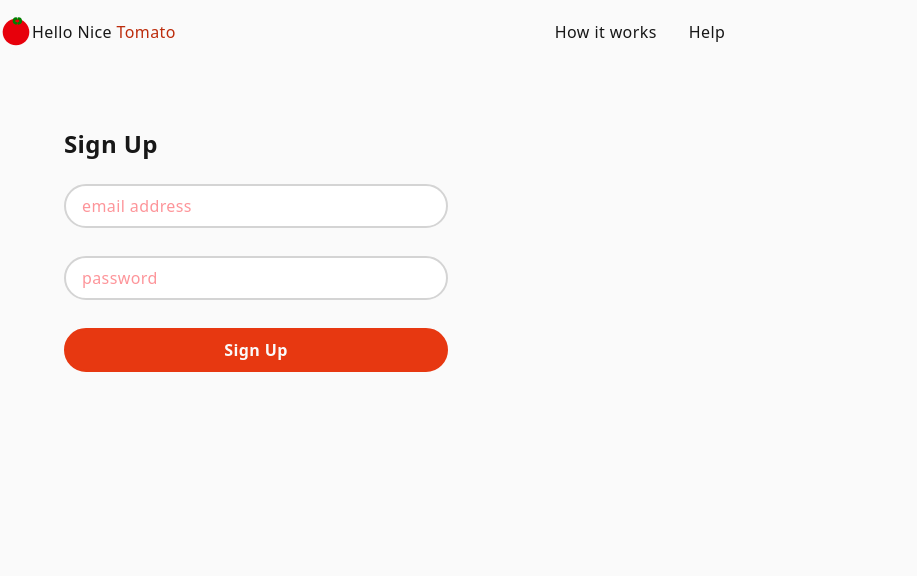
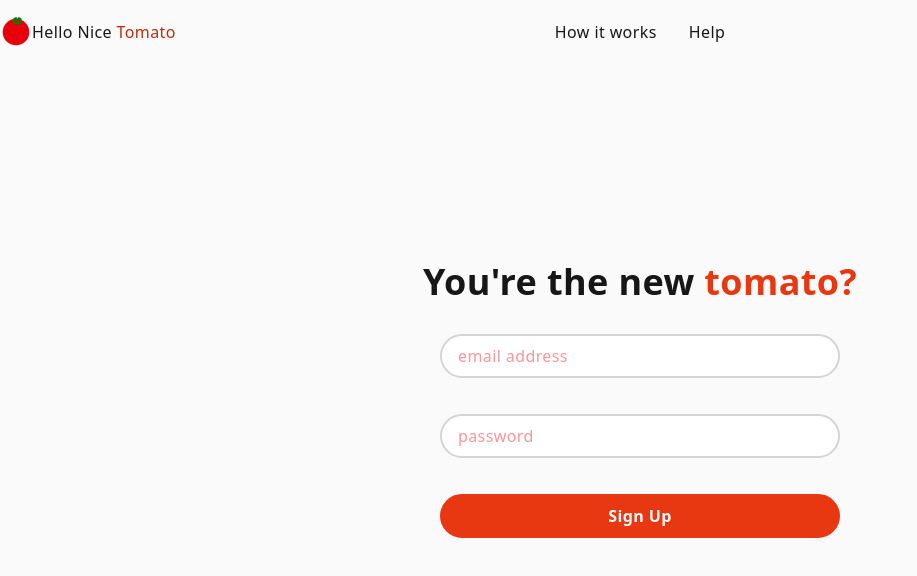
Before and after one commit to philipptpunkt/helloNiceTomato, a Next.js app: page /auth/signup in a window 1280 px wide. Shown: the top 576 px of the page, without its empty margins (0-917 px from the left). Built offline with nearby package versions, Linux system fonts and the light colour scheme; no server answers.

Commit message:
feat: add form page ui wrapper and update auth pages

```diff
--- a/src/app/auth/identify/page.tsx
+++ b/src/app/auth/identify/page.tsx
@@ -1,17 +1,13 @@
 import { ForgotPasswordForm } from "@/components/forms/ForgotPasswordForm"
-import { Section } from "@/design-system/Layout"
+import { SimpleFormPage } from "@/design-system/Layout"
 
 export default function IdentificationPage() {
   return (
-    <Section
-      horizontalPadding
-      className="flex flex-col justify-center items-center h-screen -mt-16"
+    <SimpleFormPage
+      title={{ default: "Your email", hightlight: "address" }}
+      description="Please enter your email address so we can reset your password."
     >
-      <h1 className="text-center md:text-left">Your email address</h1>
-      <p className="text-center md:text-left my-8 font-semibold">
-        Please enter your email address so we can reset your password.
-      </p>
       <ForgotPasswordForm />
-    </Section>
+    </SimpleFormPage>
   )
 }
--- a/src/app/auth/signin/page.tsx
+++ b/src/app/auth/signin/page.tsx
@@ -1,3 +1,12 @@
+import { SignInForm } from "@/components/forms/SignInForm"
+import { SimpleFormPage } from "@/design-system/Layout"
+
 export default function SignInPage() {
-  return <div>Sign In Page</div>
+  return (
+    <SimpleFormPage
+      title={{ default: "Welcome", hightlight: "back", reducedPadding: true }}
+    >
+      <SignInForm />
+    </SimpleFormPage>
+  )
 }
--- a/src/app/auth/signup/page.tsx
+++ b/src/app/auth/signup/page.tsx
@@ -1,12 +1,15 @@
-"use client"
-
 import { SignUpForm } from "@/components/forms/SignUpForm"
+import { SimpleFormPage } from "@/design-system/Layout"
 
 export default function SignUpPage() {
   return (
-    <div className="flex flex-col max-w-[32rem] p-16">
-      <h2 className="text-2xl font-bold mb-6">Sign Up</h2>
+    <SimpleFormPage
+      title={{
+        default: "You're the new",
+        hightlight: "tomato?",
+      }}
+    >
       <SignUpForm />
-    </div>
+    </SimpleFormPage>
   )
 }
--- a/src/app/auth/update-password/page.tsx
+++ b/src/app/auth/update-password/page.tsx
@@ -1,14 +1,10 @@
 import { UpdatePasswordForm } from "@/components/forms/UpdatePasswordForm"
-import { Section } from "@/design-system/Layout"
+import { SimpleFormPage } from "@/design-system/Layout"
 
 export default function UpdatePasswordPage() {
   return (
-    <Section
-      horizontalPadding
-      className="flex flex-col justify-center items-center h-screen -mt-16"
-    >
-      <h1>Update Password</h1>
+    <SimpleFormPage title={{ default: "Update", hightlight: "password" }}>
       <UpdatePasswordForm />
-    </Section>
+    </SimpleFormPage>
   )
 }
--- a/src/app/auth/verify/_components/ErrorMessage.tsx
+++ b/src/app/auth/verify/_components/ErrorMessage.tsx
@@ -21,7 +21,7 @@ export function ErrorMessage() {
       position: "top",
       alignment: "center",
     })
-    router.push("/")
+    router.push("/auth/signin")
   }
 
   const errorMessage =
--- a/src/app/globals.css
+++ b/src/app/globals.css
@@ -65,6 +65,7 @@
 
   /* Border Color Tokens */
   --color-border: var(--theme-color-border);
+  --color-border-soft: var(--theme-color-border-soft);
   --color-border-hover: var(--theme-color-border-hover);
 
   /* Miscellaneous Color Tokens */
@@ -94,6 +95,7 @@
     --theme-color-background-success: var(--color-green-100);
 
     --theme-color-border: var(--color-neutral-300);
+    --theme-color-border-soft: var(--color-neutral-200);
     --theme-color-border-hover: var(--color-neutral-500);
 
     --theme-color-focus: var(--color-sky-500);
@@ -120,6 +122,7 @@
     --theme-color-background-success: var(--color-green-950);
 
     --theme-color-border: var(--color-neutral-500);
+    --theme-color-border-soft: var(--color-neutral-600);
     --theme-color-border-hover: var(--color-neutral-800);
 
     --theme-color-focus: var(--color-sky-500);
--- a/src/components/forms/ForgotPasswordForm.tsx
+++ b/src/components/forms/ForgotPasswordForm.tsx
@@ -27,7 +27,7 @@ export function ForgotPasswordForm() {
   return (
     <form
       onSubmit={handleSubmit(resetPassword)}
-      className="w-full max-w-[400px]"
+      className="flex flex-col w-full max-w-[400px] gap-2"
     >
       <Input
         type="email"
--- a/src/components/forms/SignUpForm.tsx
+++ b/src/components/forms/SignUpForm.tsx
@@ -65,7 +65,10 @@ export function SignUpForm() {
   }
 
   return (
-    <form onSubmit={handleSubmit(handleSignUp)}>
+    <form
+      onSubmit={handleSubmit(handleSignUp)}
+      className="flex flex-col gap-2 w-full max-w-[400px]"
+    >
       {errors.root && (
         <div className="text-red-600 mb-4 text-sm">{errors.root.message}</div>
       )}
--- a/src/components/forms/UpdatePasswordForm.tsx
+++ b/src/components/forms/UpdatePasswordForm.tsx
@@ -38,7 +38,10 @@ export function UpdatePasswordForm() {
   }
 
   return (
-    <form onSubmit={handleSubmit(onSubmit)} className="w-full max-w-[400px]">
+    <form
+      onSubmit={handleSubmit(onSubmit)}
+      className="flex flex-col gap-2 w-full max-w-[400px]"
+    >
       <Input
         type="password"
         placeholder="New password"
--- /dev/null
+++ b/src/design-system/Layout/Headline.tsx
@@ -0,0 +1,55 @@
+import { cn } from "@/utils/cn"
+
+interface Shared {
+  size?: "normal" | "reduced"
+  className?: string
+}
+
+interface DefaultHeadline extends Shared {
+  type: "default"
+  text: string
+}
+
+interface HighlightHeadline extends Shared {
+  type: "highlight"
+  defaultText: string
+  highlightText: string
+}
+
+export type HeadlineProps = DefaultHeadline | HighlightHeadline
+
+export function Headline({
+  size = "normal",
+  className,
+  ...props
+}: HeadlineProps) {
+  const reducedSizeClasses = "text-2xl sm:text-3xl md:text-4xl font-semibold"
+
+  if (props.type === "default") {
+    return (
+      <h1
+        className={cn(
+          {
+            [reducedSizeClasses]: size === "reduced",
+          },
+          className
+        )}
+      >
+        {props.text}
+      </h1>
+    )
+  }
+  return (
+    <h1
+      className={cn(
+        {
+          [reducedSizeClasses]: size === "reduced",
+        },
+        className
+      )}
+    >
+      <span>{props.defaultText}&#8197;</span>
+      <span className="text-primary">{props.highlightText}</span>
+    </h1>
+  )
+}
--- /dev/null
+++ b/src/design-system/Layout/SimpleFormPage.tsx
@@ -0,0 +1,40 @@
+import { cn } from "@/utils/cn"
+import { Section } from "./Section"
+import { Headline } from "./Headline"
+
+interface SimpleFormPageProps {
+  title: { default: string; hightlight: string; reducedPadding?: boolean }
+  description?: string
+  children?: React.ReactNode
+}
+
+export function SimpleFormPage({
+  title,
+  description,
+  children,
+}: SimpleFormPageProps) {
+  return (
+    <Section
+      horizontalPadding
+      className={cn(
+        "flex flex-col justify-center items-center h-screen -mt-16",
+        "text-center"
+      )}
+    >
+      <Headline
+        type="highlight"
+        defaultText={title.default}
+        highlightText={title.hightlight}
+        size="reduced"
+        className={cn("mb-6", {
+          "mb-8": !description,
+          "mb-2": title.reducedPadding,
+        })}
+      />
+      {description ? (
+        <p className="mb-6 w-full max-w-[400px]">{description}</p>
+      ) : null}
+      {children}
+    </Section>
+  )
+}
--- a/src/design-system/Layout/index.ts
+++ b/src/design-system/Layout/index.ts
@@ -1 +1,3 @@
 export { Section } from "./Section"
+export { SimpleFormPage } from "./SimpleFormPage"
+export { Headline } from "./Headline"
```
